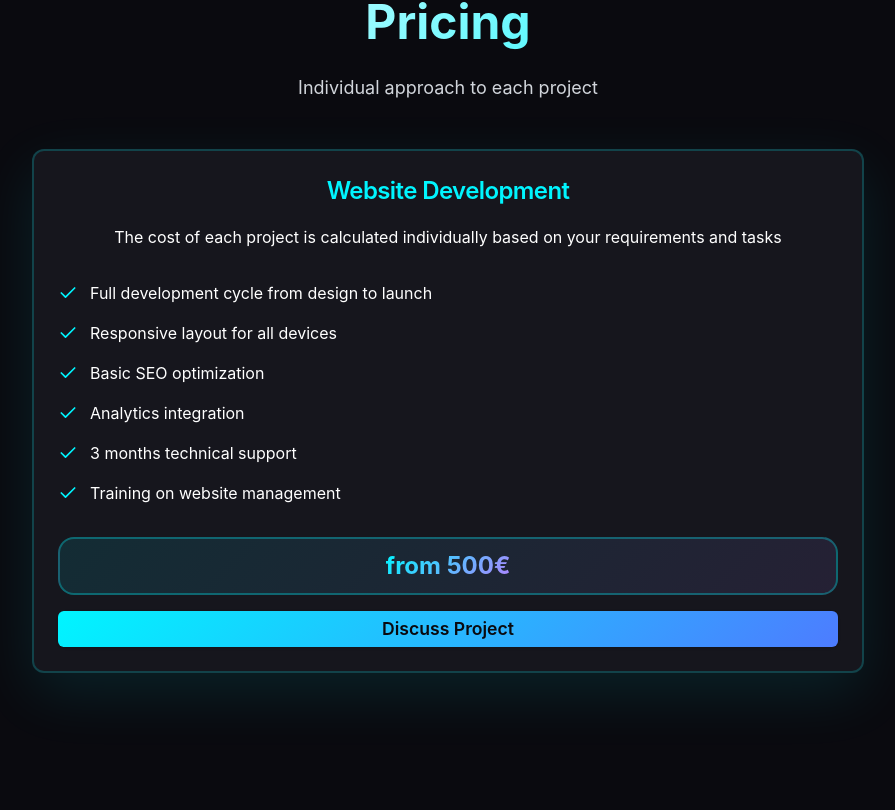
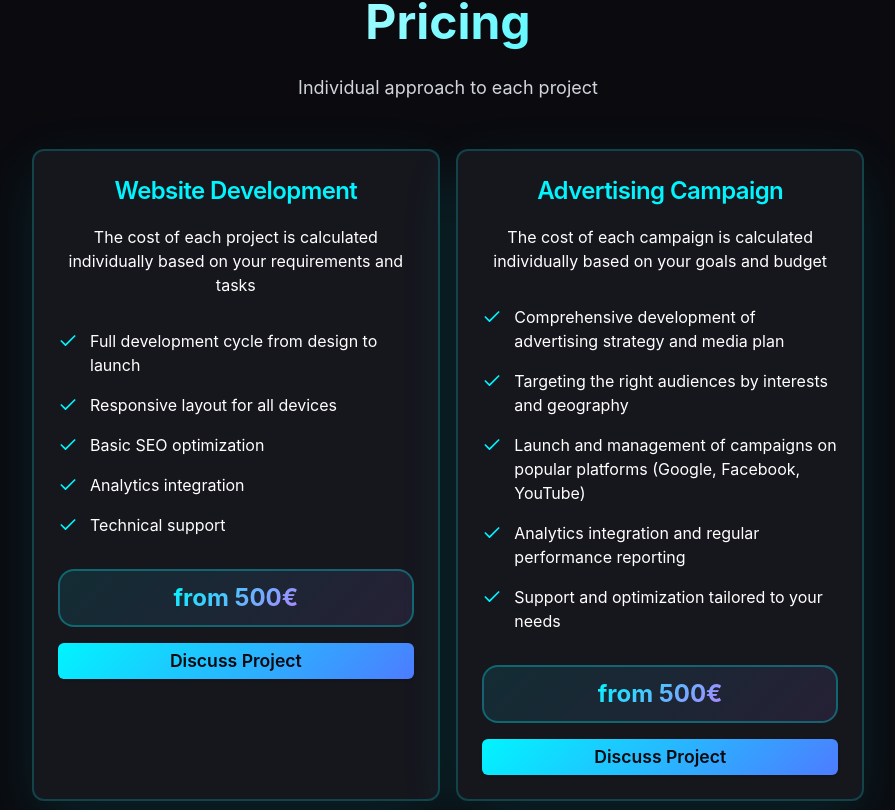
Before and after one commit to Crypto-enthusiast1/WebVibe, a React (Create React App) app: page / in a window 1280 px wide. Shown: the part 2430-3240 px from the top of the page, without its empty margins (192-1087 px from the left). Built offline with nearby package versions, Linux system fonts and the light colour scheme.

Commit message:
Added new card

```diff
--- a/src/App.css
+++ b/src/App.css
@@ -295,6 +295,13 @@ body {
 }
 
 /* ========== PRICING CARD ========== */
+.pricing-wrapper {
+   display: flex;
+   flex-wrap: wrap;
+   justify-content: space-between;
+   column-gap: 10px;
+}
+
 .pricing-card {
    background: var(--dark-card);
    border: 2px solid rgba(0, 245, 255, 0.2);
--- a/src/components/Pricing.jsx
+++ b/src/components/Pricing.jsx
@@ -16,15 +16,15 @@ const Pricing = () => {
       <section id="pricing" className="section-padding">
          {/* Background handled globally by NeonBackground */}
 
-         <div className="max-w-4xl mx-auto px-4 sm:px-6 lg:px-8 relative z-10">
-            <div className="text-center mb-12">
+         <div className="pricing-wrapper max-w-4xl mx-auto px-4 sm:px-6 lg:px-8 relative z-10">
+            <div className="text-center mb-12 w-[100%]">
                <h2 className="section-title">Pricing</h2>
                <p className="section-subtitle">
                   Individual approach to each project
                </p>
             </div>
 
-            <Card className="pricing-card">
+            <Card className="pricing-card w-[49%]">
                <CardHeader className="text-center pb-8">
                   <CardTitle className="text-2xl mb-3 title-neon">Website Development</CardTitle>
                   <CardDescription className="text-base text-white">{mockData.pricing.note}</CardDescription>
@@ -49,11 +49,43 @@ const Pricing = () => {
                      </li>
                      <li className="flex items-start text-white">
                         <Check className="w-5 h-5 mr-3 mt-0.5 check-icon" />
-                        <span>3 months technical support</span>
+                        <span>Technical support</span>
+                     </li>
+                  </ul>
+                  <div className="pricing-badge mb-4 text-center p-2">
+                     <span className="text-2xl font-bold">{mockData.pricing.startingPrice}</span>
+                  </div>
+                  <Button onClick={scrollToContact} className="w-full cta-button-large text-center">
+                     Discuss Project
+                  </Button>
+               </CardContent>
+            </Card>
+            <Card className="pricing-card w-[49%]">
+               <CardHeader className="text-center pb-8">
+                  <CardTitle className="text-2xl mb-3 title-neon">Advertising Campaign</CardTitle>
+                  <CardDescription className="text-base text-white">The cost of each campaign is calculated individually based on your goals and budget</CardDescription>
+               </CardHeader>
+               <CardContent>
+                  <ul className="space-y-4 mb-8">
+                     <li className="flex items-start text-white">
+                        <Check className="w-5 h-5 mr-3 mt-0.5 check-icon" />
+                        <span>Comprehensive development of advertising strategy and media plan</span>
                      </li>
                      <li className="flex items-start text-white">
                         <Check className="w-5 h-5 mr-3 mt-0.5 check-icon" />
-                        <span>Training on website management</span>
+                        <span>Targeting the right audiences by interests and geography</span>
+                     </li>
+                     <li className="flex items-start text-white">
+                        <Check className="w-5 h-5 mr-3 mt-0.5 check-icon" />
+                        <span>Launch and management of campaigns on popular platforms (Google, Facebook, YouTube)</span>
+                     </li>
+                     <li className="flex items-start text-white">
+                        <Check className="w-5 h-5 mr-3 mt-0.5 check-icon" />
+                        <span>Analytics integration and regular performance reporting</span>
+                     </li>
+                     <li className="flex items-start text-white">
+                        <Check className="w-5 h-5 mr-3 mt-0.5 check-icon" />
+                        <span>Support and optimization tailored to your needs</span>
                      </li>
                   </ul>
                   <div className="pricing-badge mb-4 text-center p-2">
--- a/src/components/ui/textarea.jsx
+++ b/src/components/ui/textarea.jsx
@@ -6,7 +6,7 @@ const Textarea = React.forwardRef(({ className, ...props }, ref) => {
    return (
       <textarea
          className={cn(
-        "flex min-h-[60px] w-full rounded-md border border-input bg-transparent px-3 py-2 text-base shadow-sm placeholder:text-muted-foreground focus-visible:outline-none focus-visible:ring-1 focus-visible:ring-ring disabled:cursor-not-allowed disabled:opacity-50 md:text-sm",
+            "flex min-h-[60px] w-full rounded-md border border-input bg-transparent px-3 py-2 text-base shadow-sm placeholder:text-muted-foreground focus-visible:outline-none focus-visible:ring-1 focus-visible:ring-ring disabled:cursor-not-allowed disabled:opacity-50 md:text-sm resize-none",
             className
          )}
          ref={ref}
```
Lines whose indentation alone changed are shown as unchanged.
